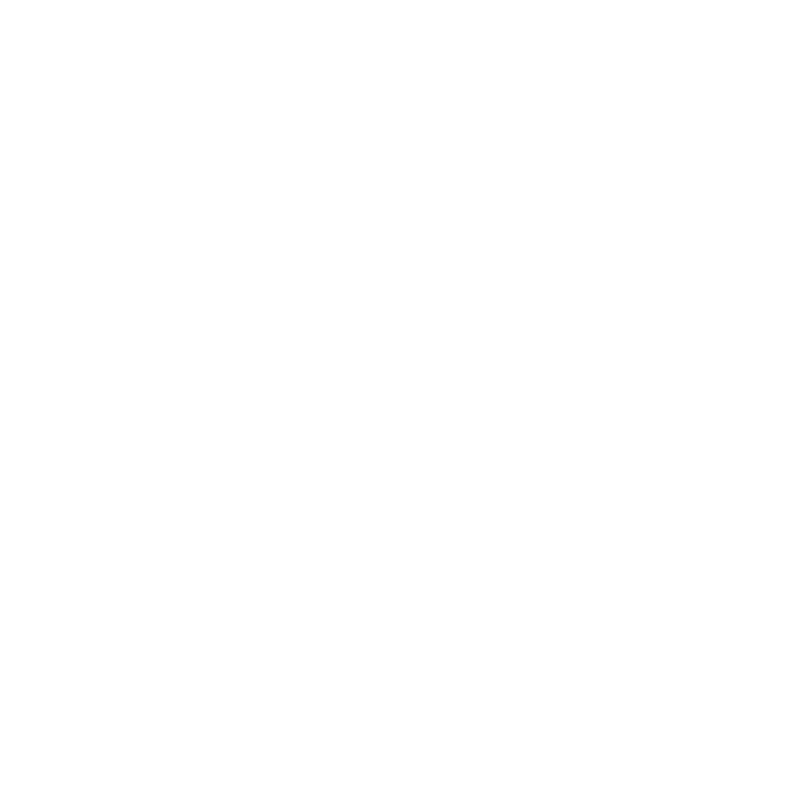
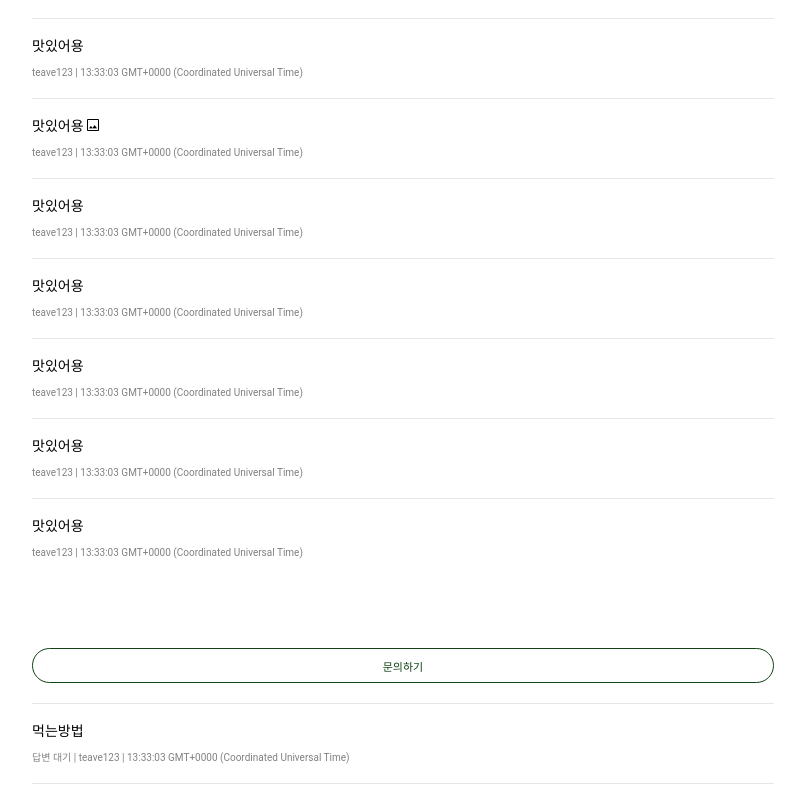
Before and after one commit to The-Teable/teave-mobile, a Next.js app: page /product in a window 1280 px wide. Shown: the part 7124-7920 px from the top of the page, without its empty margins (237-1042 px from the left). Built offline with nearby package versions, Linux system fonts and the light colour scheme.

Commit message:
design: #31 리뷰/문의 페이지 마크업

```diff
--- /dev/null
+++ b/components/product/Question.tsx
@@ -0,0 +1,41 @@
+import styled from "styled-components";
+import Button from "../common/Button";
+import { QuestionProps } from "../../services/model/articleSchema";
+import Margin from "../common/Margin";
+
+const Question = ({ questions }: { questions: QuestionProps[] }) => {
+  return (
+    <>
+      <WriteReviewButton reverse>문의하기</WriteReviewButton>
+      <Margin size={2} />
+      {questions.map(({ id, title, author, create_date, isCompleted }) => (
+        <Item key={id}>
+          <Margin size={2} />
+          <div>{title}</div>
+          <Margin size={1.5} />
+          <AuthorWrapper>
+            {isCompleted ? "답변 완료" : "답변 대기"} | {author} |{" "}
+            {new Date(create_date).toTimeString()}
+          </AuthorWrapper>
+          <Margin size={2} />
+        </Item>
+      ))}
+    </>
+  );
+};
+
+export default Question;
+
+const WriteReviewButton = styled(Button)``;
+
+const Item = styled.div`
+  border-top: 1px solid #e6e6e6;
+  &:last-child {
+    border-bottom: 1px solid #e6e6e6;
+  }
+`;
+
+const AuthorWrapper = styled.div`
+  font-size: 1rem;
+  color: #808080;
+`;
--- /dev/null
+++ b/components/product/Review.tsx
@@ -0,0 +1,43 @@
+import styled from "styled-components";
+import Button from "../common/Button";
+import { ReviewProps } from "../../services/model/articleSchema";
+import Margin from "../common/Margin";
+
+const Review = ({ reviews }: { reviews: ReviewProps[] }) => {
+  return (
+    <>
+      <WriteReviewButton reverse>리뷰 쓰기</WriteReviewButton>
+      <Margin size={2} />
+      {reviews.map(({ id, title, author, create_date, image_url }) => (
+        <Item key={id}>
+          <Margin size={2} />
+          <div>
+            {title}{" "}
+            {image_url && <img src="/image/icon_has_image.png" width="12" />}
+          </div>
+          <Margin size={1.5} />
+          <AuthorWrapper>
+            {author} | {new Date(create_date).toTimeString()}
+          </AuthorWrapper>
+          <Margin size={2} />
+        </Item>
+      ))}
+    </>
+  );
+};
+
+export default Review;
+
+const WriteReviewButton = styled(Button)``;
+
+const Item = styled.div`
+  border-top: 1px solid #e6e6e6;
+  &:last-child {
+    border-bottom: 1px solid #e6e6e6;
+  }
+`;
+
+const AuthorWrapper = styled.div`
+  font-size: 1rem;
+  color: #808080;
+`;
--- a/pages/api/dummy.json
+++ b/pages/api/dummy.json
@@ -293,5 +293,130 @@
       "count": 1,
       "image_url": "/image/goods1.svg"
     }
-  ]
+  ],
+  "teaProductDetailInfo": {
+    "tea_image_urls": ["/image/dummy_product1.png"],
+    "brand_logo_url": "/image/dummy_tea_logo.png",
+    "brand_name": "티퍼블릭",
+    "tea_name": "카라멜 티메리카노",
+    "price": 15000,
+    "delivery_info": "3만원 이상 구매시 무료배송",
+    "tea_detail": "/image/dummy_product_detail.svg",
+    "reviews": [
+      {
+        "id": "0",
+        "title": "맛있어용",
+        "author": "teave123",
+        "create_date": "2019-07-04T13:33:03.969Z",
+        "image_url": "",
+        "content": "굿"
+      },
+      {
+        "id": "1",
+        "title": "맛있어용",
+        "author": "teave123",
+        "create_date": "2019-07-04T13:33:03.969Z",
+        "image_url": "ppap",
+        "content": "굿"
+      },
+      {
+        "id": "2",
+        "title": "맛있어용",
+        "author": "teave123",
+        "create_date": "2019-07-04T13:33:03.969Z",
+        "image_url": "",
+        "content": "굿"
+      },
+      {
+        "id": "3",
+        "title": "맛있어용",
+        "author": "teave123",
+        "create_date": "2019-07-04T13:33:03.969Z",
+        "image_url": "",
+        "content": "굿"
+      },
+      {
+        "id": "4",
+        "title": "맛있어용",
+        "author": "teave123",
+        "create_date": "2019-07-04T13:33:03.969Z",
+        "image_url": "",
+        "content": "굿"
+      },
+      {
+        "id": "5",
+        "title": "맛있어용",
+        "author": "teave123",
+        "create_date": "2019-07-04T13:33:03.969Z",
+        "image_url": "",
+        "content": "굿"
+      },
+      {
+        "id": "6",
+        "title": "맛있어용",
+        "author": "teave123",
+        "create_date": "2019-07-04T13:33:03.969Z",
+        "image_url": "",
+        "content": "굿"
+      }
+    ],
+    "questions": [
+      {
+        "id": "0",
+        "title": "먹는방법",
+        "author": "teave123",
+        "create_date": "2019-07-04T13:33:03.969Z",
+        "isCompleted": false,
+        "content": "굿"
+      },
+      {
+        "id": "1",
+        "title": "먹는방법",
+        "author": "teave123",
+        "create_date": "2019-07-04T13:33:03.969Z",
+        "isCompleted": true,
+        "content": "굿"
+      },
+      {
+        "id": "2",
+        "title": "먹는방법",
+        "author": "teave123",
+        "create_date": "2019-07-04T13:33:03.969Z",
+        "isCompleted": false,
+        "content": "굿"
+      },
+      {
+        "id": "3",
+        "title": "먹는방법",
+        "author": "teave123",
+        "create_date": "2019-07-04T13:33:03.969Z",
+        "isCompleted": false,
+        "content": "굿"
+      },
+      {
+        "id": "4",
+        "title": "먹는방법",
+        "author": "teave123",
+        "create_date": "2019-07-04T13:33:03.969Z",
+        "isCompleted": false,
+        "content": "굿"
+      },
+      {
+        "id": "5",
+        "title": "먹는방법",
+        "author": "teave123",
+        "create_date": "2019-07-04T13:33:03.969Z",
+        "isCompleted": false,
+        "content": "굿"
+      },
+      {
+        "id": "6",
+        "title": "먹는방법",
+        "author": "teave123",
+        "create_date": "2019-07-04T13:33:03.969Z",
+        "isCompleted": false,
+        "content": "굿"
+      }
+    ]
+  }
 }
--- a/pages/product/index.tsx
+++ b/pages/product/index.tsx
@@ -4,9 +4,11 @@
 import { useRouter } from "next/router";
 import HeaderScroll from "../../components/layout/HeaderScroll";
 import { useRef } from "react";
-import Image from "next/image";
 import Margin from "../../components/common/Margin";
 import Button from "../../components/common/Button";
+import Review from "../../components/product/Review";
+import Question from "../../components/product/Question";
+import dummy from "../api/dummy.json";
 
 const ProductPage = () => {
   const router = useRouter();
@@ -14,6 +16,7 @@
   const $infoRef = useRef<HTMLDivElement>(null);
   const $reviewRef = useRef<HTMLDivElement>(null);
   const $questionRef = useRef<HTMLDivElement>(null);
+  const { teaProductDetailInfo } = dummy;
 
   const headerNavLinks = [
     {
@@ -33,16 +36,6 @@
     }
   ];
 
-  const dummy = {
-    tea_image_urls: ["/image/dummy_product1.png"],
-    brand_logo_url: "/image/dummy_tea_logo.png",
-    brand_name: "티퍼블릭",
-    tea_name: "카라멜 티메리카노",
-    price: 15000,
-    delivery_info: "3만원 이상 구매시 무료배송",
-    tea_detail: "/image/dummy_product_detail.svg"
-  };
-
   return (
     <>
       <TitleHeader title="상품정보" hasHomeCartButton />
@@ -50,38 +43,43 @@
       <Margin size={3} />
       <S.Container>
         <img
-          src={dummy.tea_image_urls[0]}
+          src={teaProductDetailInfo.tea_image_urls[0]}
           id="info"
           ref={$infoRef}
           width={"100%"}
         />
         <S.BrandWrapper>
-          <img src={dummy.brand_logo_url} width="40" />
+          <img src={teaProductDetailInfo.brand_logo_url} width="40" />
           <Margin row size={2} />
-          <div>{dummy.brand_name}</div>
+          <div>{teaProductDetailInfo.brand_name}</div>
         </S.BrandWrapper>
         <Margin size={2} />
         <div>
-          [{dummy.brand_name}] {dummy.tea_name}
+          [{teaProductDetailInfo.brand_name}] {teaProductDetailInfo.tea_name}
         </div>
         <Margin size={2} />
-        <S.Price>{dummy.price.toLocaleString()}원</S.Price>
+        <S.Price>{teaProductDetailInfo.price.toLocaleString()}원</S.Price>
         <Margin size={2} />
         <S.DeliveryInfoWrapper>
           <S.DeliveryInfoTitle>배송정보</S.DeliveryInfoTitle>
-          {dummy.delivery_info}
+          {teaProductDetailInfo.delivery_info}
         </S.DeliveryInfoWrapper>
 
-        <img src={dummy.tea_detail} width="100%" alt="제품상세이미지" />
-
-        <div id="review" ref={$reviewRef} style={{ height: 1000 }}>
-          review
-        </div>
-        <div id="question" ref={$questionRef} style={{ height: 1000 }}>
-          question
-        </div>
+        <img
+          src={teaProductDetailInfo.tea_detail}
+          width="100%"
+          alt="제품상세이미지"
+        />
+        <Margin size={5} />
+        <div id="review" ref={$reviewRef} />
+        <Margin size={2} />
+        <Review reviews={teaProductDetailInfo.reviews} />
+        <Margin size={5} />
+        <div id="question" ref={$questionRef} />
+        <Margin size={2} />
+        <Question questions={teaProductDetailInfo.questions} />
       </S.Container>
-      <Margin size={5} />
+      <Margin size={7.5} />
       <S.Footer>
         <img src="/image/icon_favorite_red_lined.png" width={25} height={25} />
 
--- /dev/null
+++ b/services/model/articleSchema.ts
@@ -0,0 +1,14 @@
+/**
+ * 백엔드와 협의가 필요한 스키마
+ */
+export interface Article {
+  id: string;
+  title: string;
+  author: string;
+  create_date: string;
+  content: string;
+}
+
+export type ReviewProps = Article & { image_url: string };
+
+export type QuestionProps = Article & { isCompleted: boolean };
```
Also changed, not shown: public/image/icon_has_image.png (added).
